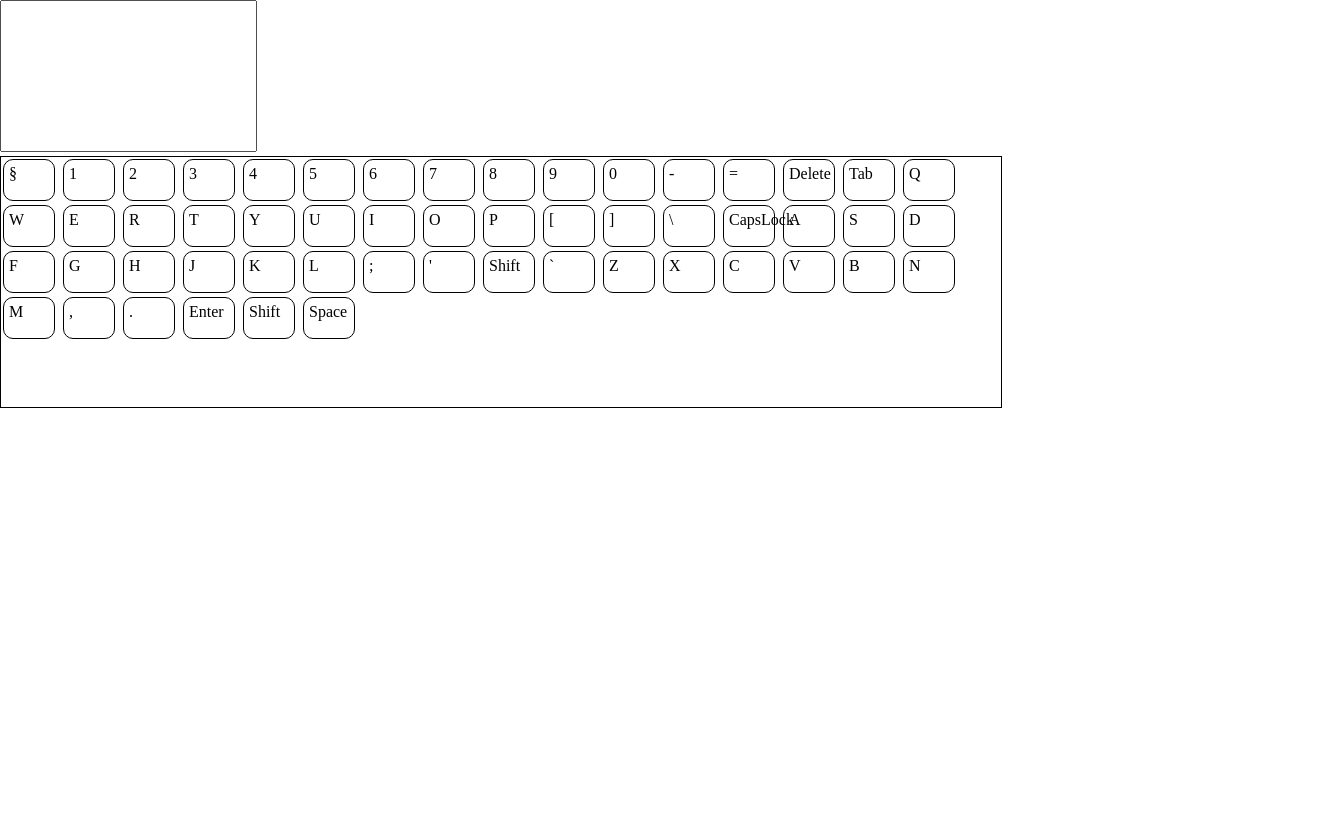
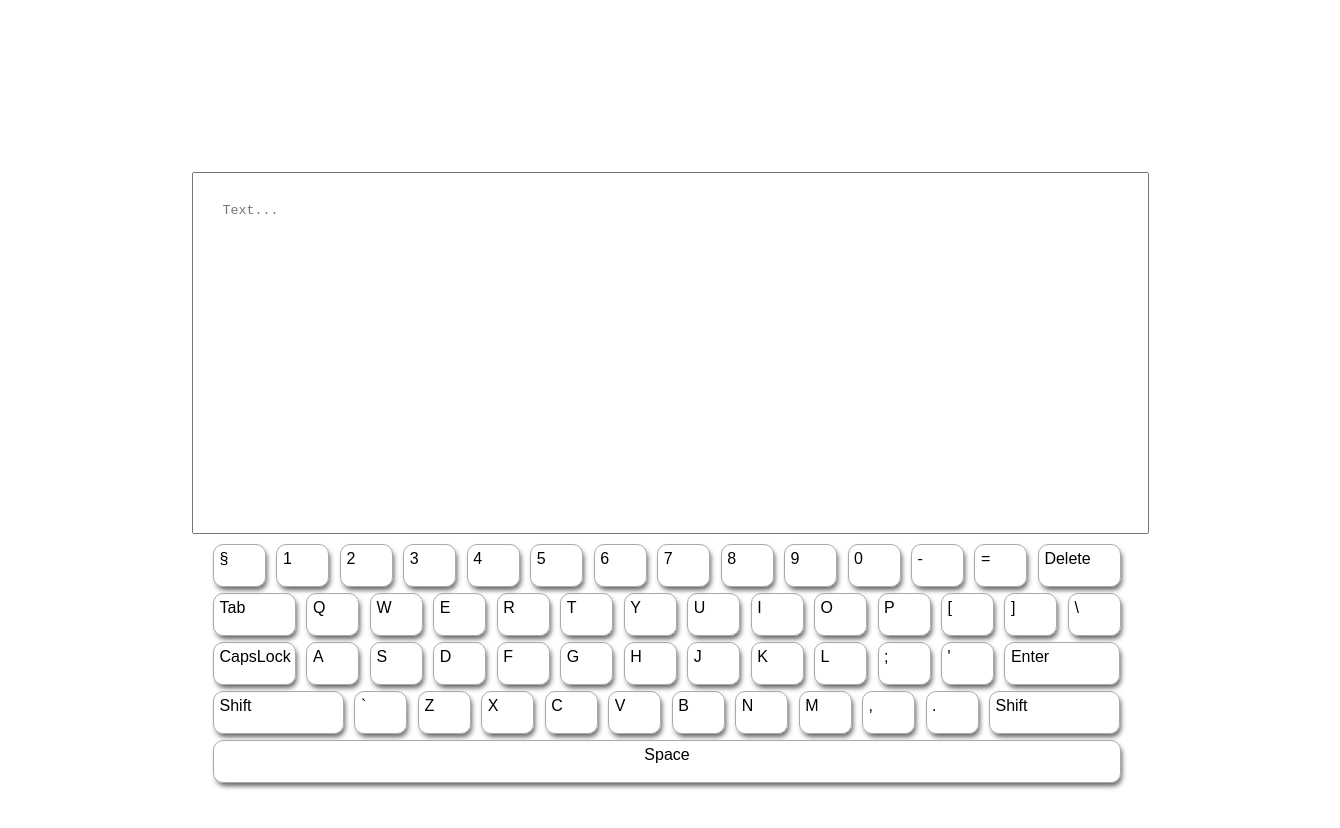
Before and after one commit to jeri-k/Java-Script-Logos-Academy, a plain HTML site: page less 7/2/index.html in a window 1280 px wide. Shown: the whole page, 1340 px wide, since content can reach past the window. Before the commit the page ends 800 px from the top, so only its background shows below. Drawn offline with Linux system fonts and the light colour scheme.

Commit message:
lessons 7 done

```diff
--- a/less 7/2/index.html
+++ b/less 7/2/index.html
@@ -1,18 +1,19 @@
 <!DOCTYPE html>
 <html lang="en">
-
   <head>
     <meta charset="UTF-8" />
     <meta name="viewport" content="width=device-width, initial-scale=1.0" />
-    <link rel="stylesheet" href="main.css" />
+    <link rel="stylesheet" href="style/main.css" />
     <title>Document</title>
   </head>
 
   <body>
+    <div class="conteiner">
       <form action="">
-        <textarea class='textarea' cols="30" rows="10"></textarea>
+        <textarea class="textarea" placeholder="Text..." cols="110" rows="20"></textarea>
       </form>
       <div id="keyboard">
+        <div class="conteiner-keys">
           <div class="fin" data="192">§</div>
           <div class="fin" data="49">1</div>
           <div class="fin" data="50">2</div>
@@ -26,8 +27,8 @@
           <div class="fin" data="48">0</div>
           <div class="fin" data="189">-</div>
           <div class="fin" data="187">=</div>
-        <div class="fin"  data="8">Delete</div>
-        <div class="fin" data="9">Tab</div>
+          <div class="fin" id="delete" data="8">Delete</div>
+          <div class="fin" id="tab" data="9">Tab</div>
           <div class="fin" data="81">Q</div>
           <div class="fin" data="87">W</div>
           <div class="fin" data="69">E</div>
@@ -41,7 +42,7 @@
           <div class="fin" data="219">[</div>
           <div class="fin" data="221">]</div>
           <div class="fin" data="220">\</div>
-        <div class="fin"  data='20'>CapsLock</div>
+          <div class="fin" id="capslock" data="20">CapsLock</div>
           <div class="fin" data="65">A</div>
           <div class="fin" data="83">S</div>
           <div class="fin" data="68">D</div>
@@ -53,8 +54,8 @@
           <div class="fin" data="76">L</div>
           <div class="fin" data="186">;</div>
           <div class="fin" data="222">'</div>
-
-        <div class="fin"  data="16">Shift</div>
+          <div class="fin" id="enter" data="13">Enter</div>
+          <div class="fin" id="shift" data="ShiftLeft">Shift</div>
           <div class="fin" data="192">`</div>
           <div class="fin" data="90">Z</div>
           <div class="fin" data="88">X</div>
@@ -65,11 +66,11 @@
           <div class="fin" data="77">M</div>
           <div class="fin" data="188">,</div>
           <div class="fin" data="190">.</div>
-        <div class="fin"  data="13">Enter</div>
-        <div class="fin"  data="17">Shift</div>
-        <div class="fin"  data="32">Space</div>
+          <div class="fin" id="shift" data="ShiftRight">Shift</div>
+          <div class="fin" id="space" data="32">Space</div>
         </div>
-    <script src="script.js"></script>
+      </div>
+    </div>
+    <script src="js/script.js"></script>
   </body>
-
 </html>
--- a/less 7/2/script.js
+++ b/less 7/2/js/script.js
@@ -35,40 +35,50 @@
 let textArea = document.querySelector(".textarea");
 
 window.addEventListener("keydown", (event) => {
+
+
   if (event.keyCode === 13) {
-  textArea.textContent+=('\n');
+    textArea.textContent += "\n";
   } else if (event.keyCode === 9) {
     event.preventDefault();
     document
       .querySelector("textarea")
       .append("\u00A0" + "\u00A0" + "\u00A0" + "\u00A0");
-  }else if (event.keyCode===16){
-    !textArea.textContents
+  } else if (event.keyCode === 16) {
+    !textArea.textContents;
+  } else if (event.keyCode === 20) {
+    textArea.textContent.toUpperCase();
+  } else if (event.keyCode === 8 || event.code === "Backspace") {
+    let del = textArea.textContent.substring(
+      0,
+      textArea.textContent.length - 1
+    );
+    textArea.textContent = del;
   }
-  else if (event.keyCode===20){
-    textArea.textContent.toUpperCase()
-  }
-  else if (event.keyCode === 8 || event.code === "Backspace") {
-    let del = textArea.textContent.substring(0, textArea.textContent.length - 1);
-    textArea.textContent = del
-  }
- else {
+  else if(event.keyCode===32){
+    event.preventDefault();
+    document
+      .querySelector("textarea")
+      .append("\u00A0");
+  }else {
     textArea.textContent += event.key.toString();
   }
   document
-    .querySelector('#keyboard .fin[data="' + event.keyCode + '"]')
+    .querySelector('.conteiner-keys .fin[data="' + event.keyCode + '"],[data="' + event.code + '"]')
     .classList.add("silver");
 });
-window.addEventListener("keypress",(event)=>{
-  if (event.keyCode===16){
-    textArea.textContent.toUpperCase()
+window.addEventListener("keypress", (event) => {
+  if (
+    (event.code === "ShihtLeft") ||
+    event.code === "ShiftRight"
+  ) {
+    textArea.textContent.toUpperCase();
+  } else {
+    textArea.textContent.toLowerCase();
   }
-  else{
-    textArea.textContent.toLowerCase()
-  }
-} )
+});
 window.addEventListener("keyup", (event) => {
   document
-    .querySelector('#keyboard .fin[data="' + event.keyCode + '"]')
+    .querySelector('.conteiner-keys .fin[data="' + event.keyCode +'"],[data="' + event.code + '"]')
     .classList.remove("silver");
 });
--- a/less 7/2/main.css
+++ /dev/null
@@ -1,27 +0,0 @@
-*{
-   padding: 0;
-   margin: 0
-}
-textarea {
-    resize: none
-}
-
-#keyboard{
-    width:1000px;
-    height:250px;
-    border:1px solid black;
-    position: relative
-}
-#keyboard>div{
-    width: 40px;
-    height: 30px;
-    border:1px solid black;
-    display:inline-block;
-    border-radius: 10px;
-    padding: 5px;
-    margin: 2px;
-}
-
-.silver{
-    background:silver;
-}
--- /dev/null
+++ b/less 7/2/style/main.css
@@ -0,0 +1,76 @@
+* {
+  padding: 0;
+  margin: 0;
+}
+body{
+    font-family: sans-serif;
+}
+.conteiner {
+  width: 100%;
+  height: 900px;
+  padding: 30px;
+  display: flex;
+  flex-direction: column;
+  align-items: center;
+  justify-content: center;
+}
+.conteiner-keys{
+    width: 920px;
+    margin: 0 auto
+
+
+}
+textarea {
+  resize: none;
+  padding: 30px;
+}
+
+#keyboard {
+  width: 980px;
+  height: 250px;
+  display: flex;
+  align-items: center;
+  justify-content:space-between;
+
+}
+.conteiner-keys> div {
+  width: 40px;
+  height: 30px;
+  border: 1px solid darkgray;
+  display: inline-block;
+  border-radius: 10px;
+  padding: 5.5px;
+  margin: 3px;
+  box-shadow: 2px 4px 5px -1px rgba(0,0,0,0.62);
+  -webkit-box-shadow: 2px 4px 5px -1px rgba(0,0,0,0.62);
+  -moz-box-shadow: 2px 4px 5px -1px rgba(0,0,0,0.62);
+}
+
+
+
+.silver {
+  background: silver;
+
+}
+
+
+ div>#delete {
+  width: 70px;
+
+}
+div>#capslock{
+    width: 70px;
+}
+div>#shift{
+    width: 118px;
+}
+div>#tab{
+    width:70px;
+}
+div>#enter{
+    width:103px;
+}
+div>#space{
+    width:895px;
+    text-align: center;
+}
```
Lines whose indentation alone changed are shown as unchanged.
